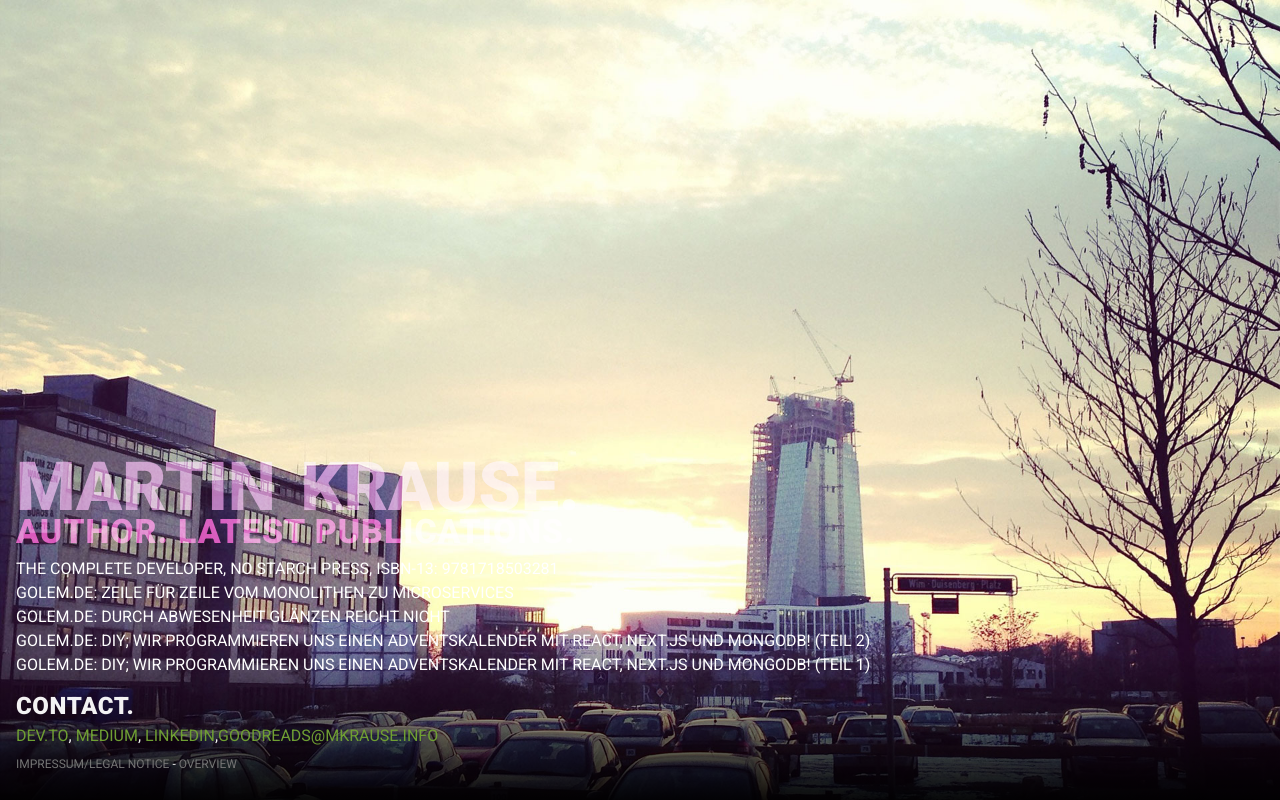
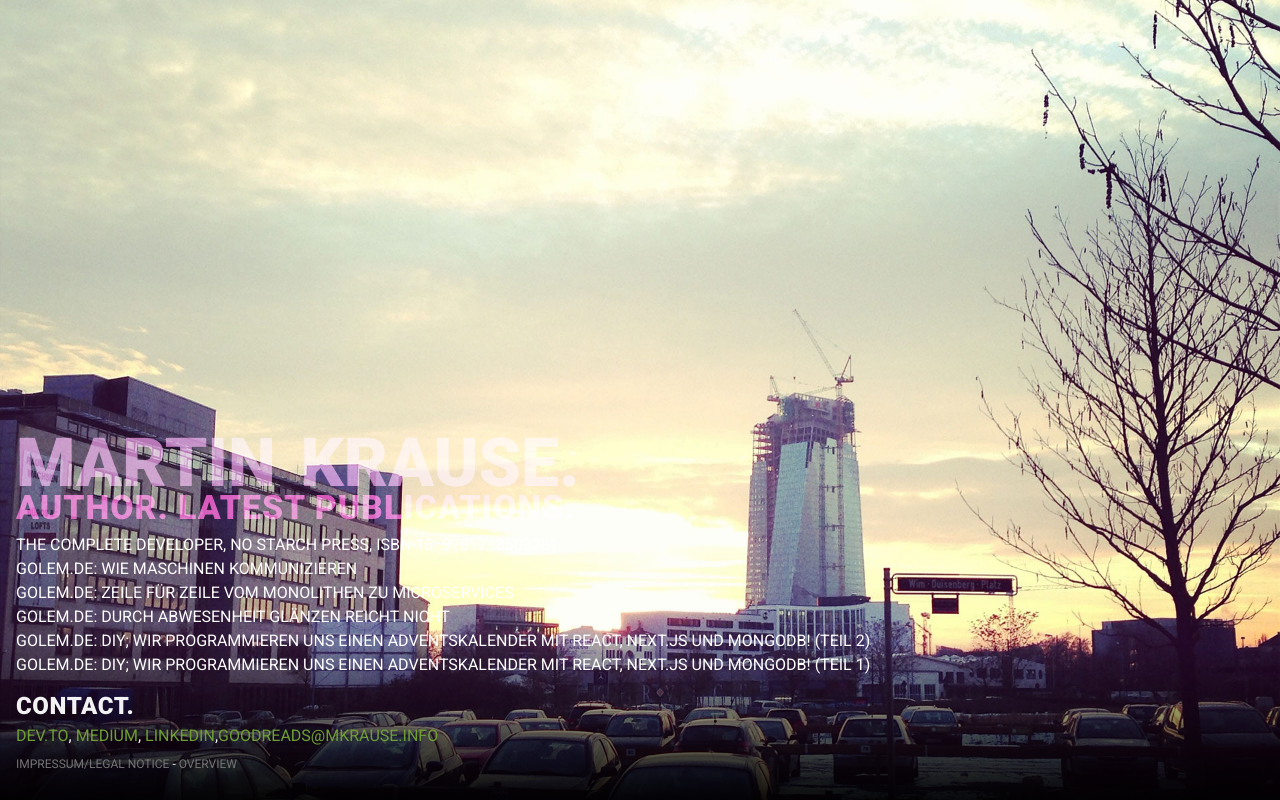
Before and after one commit to martinkr/martinkr.github.com, a website: page publications.html in a window 1280 px wide. Drawn offline with Linux system fonts and the light colour scheme.

Commit message:
Update publications.html

```diff
--- a/publications.html
+++ b/publications.html
@@ -58,6 +58,11 @@
               title="The Complete Developer - Master the Full Stack with TypeScript, React, Next.js, MongoDB, and Docker (ISBN-13: 9781718503281)">The
               Complete Developer, No Starch Press, ISBN-13:
               9781718503281</a>
+          </li>
+           <li>
+           <a href="https://www.golem.de/news/softwarearchitektur-wie-maschinen-kommunizieren-2508-198537.html"
+              title="Golem.de: Wie Maschinen kommunizieren">
+              Golem.de: Wie Maschinen kommunizieren</a>
           </li>
          <li>
            <a href="https://www.golem.de/news/softwarearchitektur-zeile-fuer-zeile-vom-monolithen-zu-microservices-2504-195415.html"
```
